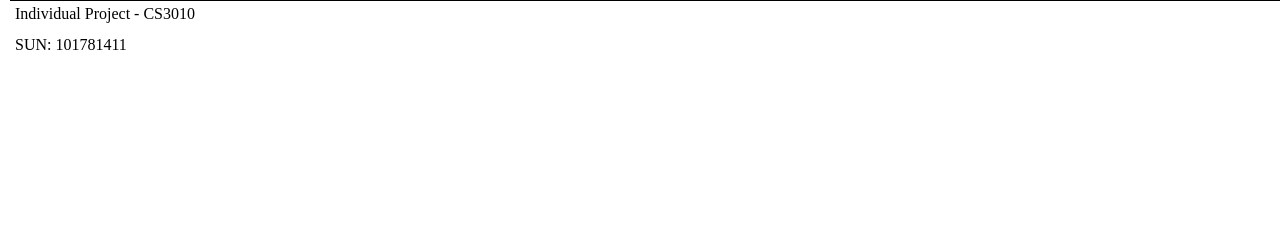
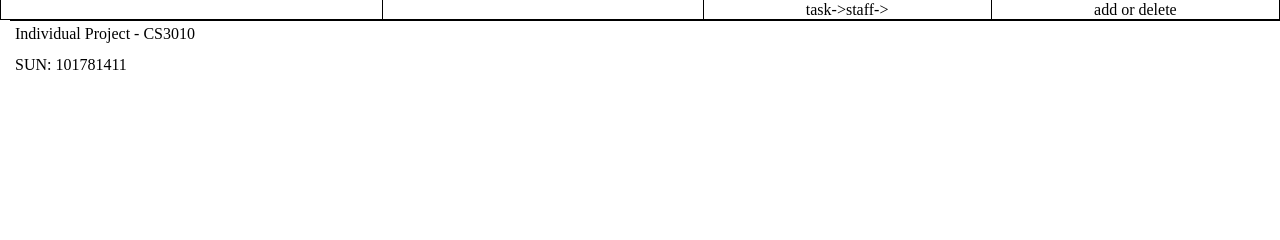
Before and after one commit to james55555/FYP, a PHP site: template FinalYearProject/Includes/System/View/ProjectTasks.php in a window 1280 px wide. Shown: the part 115-355 px from the top of the page. Run offline with PHP 8.4, Linux system fonts and the light colour scheme; the template is opened without the code that fills it, so the values that code supplies are empty.

Commit message:
Added estimation variables. Debugging needed

```diff
--- a/FinalYearProject/Includes/System/View/ProjectTasks.php
+++ b/FinalYearProject/Includes/System/View/ProjectTasks.php
@@ -35,7 +35,7 @@
                         {
                         foreach ($this->registry->project_tasks as $task)
                             {
-                            //Issue with status
+
 
                             echo "<td>{$task->proj_id()}</td>" .
                             "<td>{$task->tsk_id()}</td>" .
@@ -43,7 +43,6 @@
                             "<td>{$task->tsk_dscr()}</td>" .
                             "<td>{$task->tsk_status()}</td><tr/>";
                             //temp
-                            }
                             }
                         ?>
 
@@ -54,6 +53,15 @@
                         <th>Assigned to</th>
                         <th>Action</th>
                     </tr>
+                    <?php
+                    echo "<tr>".
+                    "<td>{$task->estimation->est_id()}</td>" .
+                    "<td>{$task->estimation->est_end_dt()}</td>" .
+                    "<td>task->staff-></td>" .
+                    "<td>add or delete</td>".
+                    "</tr>";
+                    }
+                ?>
 
 
             </table>
```
Lines whose indentation alone changed are shown as unchanged.
